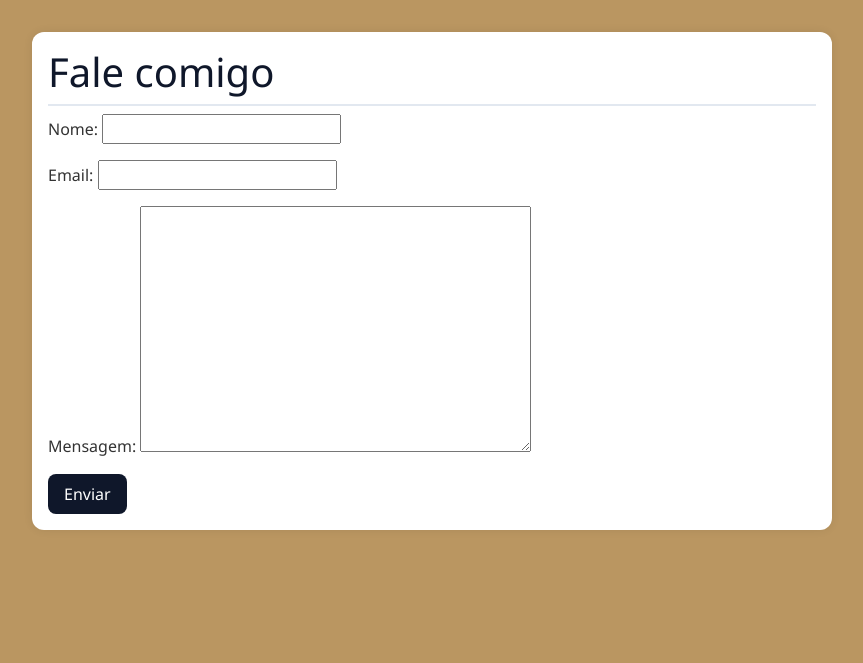
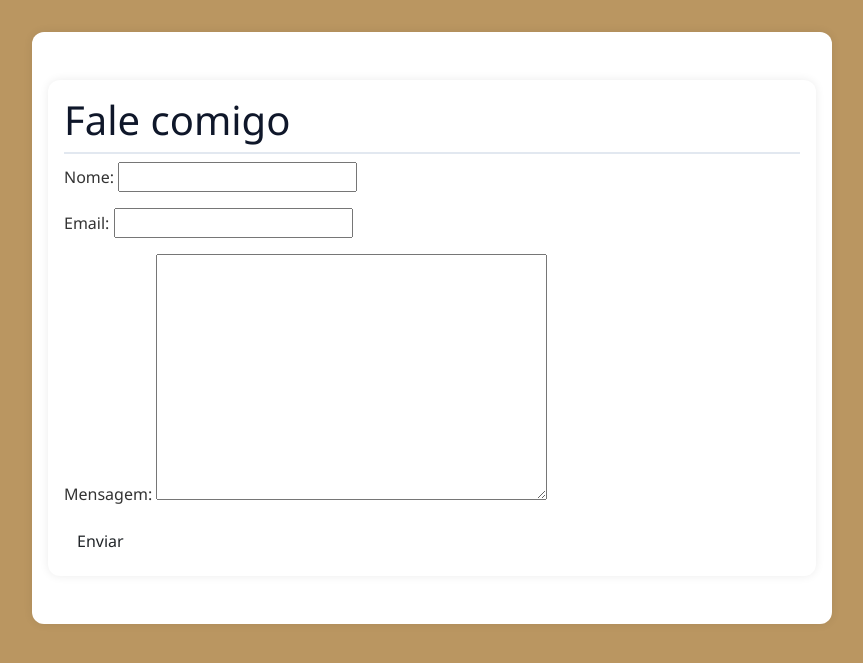
Before and after one commit to alvarojpr/portfolio, a Django app: page /fale-comigo/ in a window 1280 px wide. Shown: the part 56-719 px from the top of the page, without its empty margins (208-1071 px from the left). Run offline with Django 5.2, Linux system fonts and the light colour scheme.

Commit message:
Update fale_comigo.html

```diff
--- a/core/templates/core/fale_comigo.html
+++ b/core/templates/core/fale_comigo.html
@@ -1,15 +1,17 @@
 {% extends 'core/base.html' %}
 
 {% block content %}
-<h1>Fale comigo</h1>
+<section class="container">
+  <h1>Fale comigo</h1>
 
-{% if sucesso %}
-    <p><strong>Mensagem enviada com sucesso!</strong></p>
-{% endif %}
+  {% if sucesso %}
+    <p class="mensagem-sucesso">Mensagem enviada com sucesso!</p>
+  {% endif %}
 
-<form method="post">
+  <form method="post" class="formulario-contato">
     {% csrf_token %}
     {{ form.as_p }}
-    <button type="submit">Enviar</button>
-</form>
+    <button type="submit" class="btn">Enviar</button>
+  </form>
+</section>
 {% endblock %}
```
